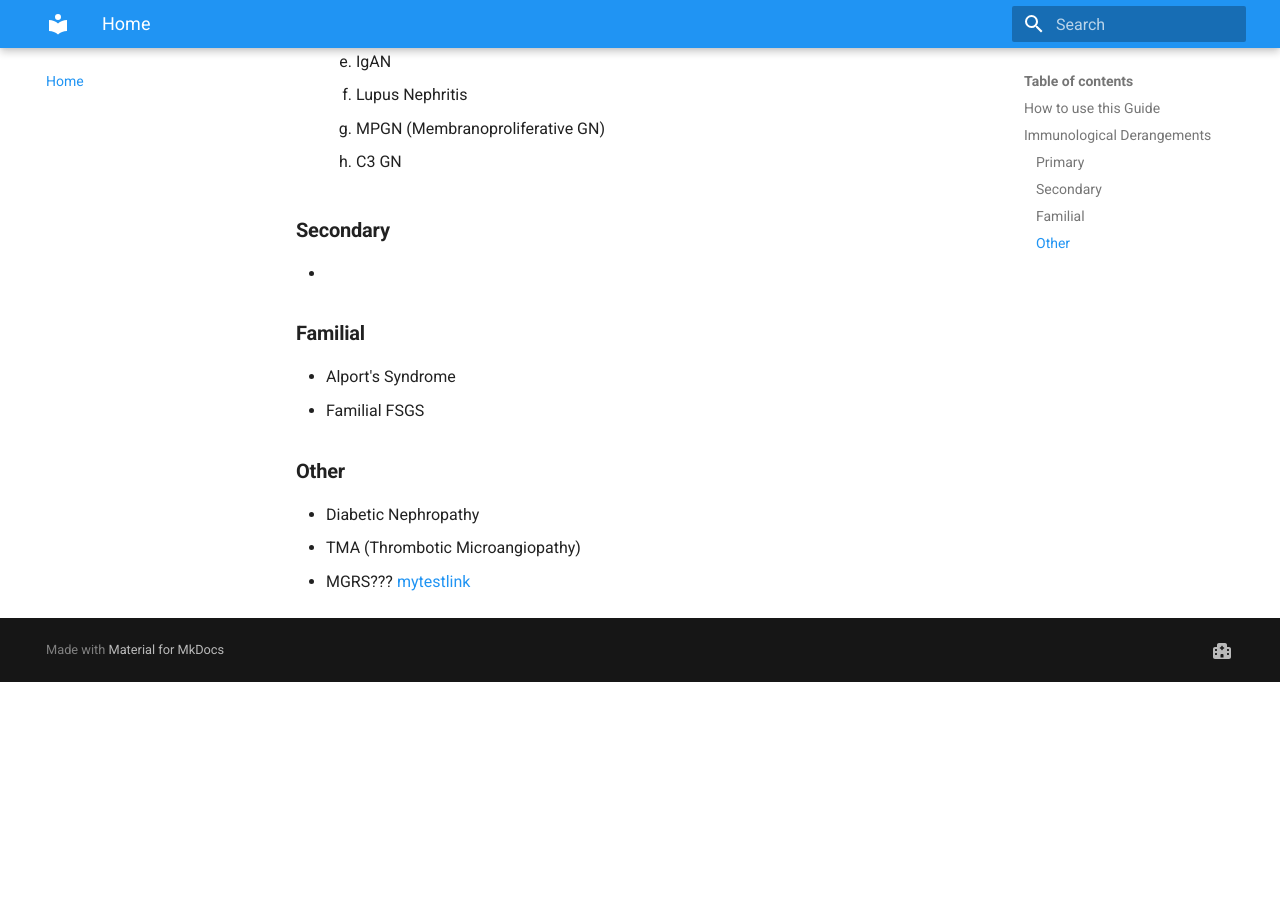
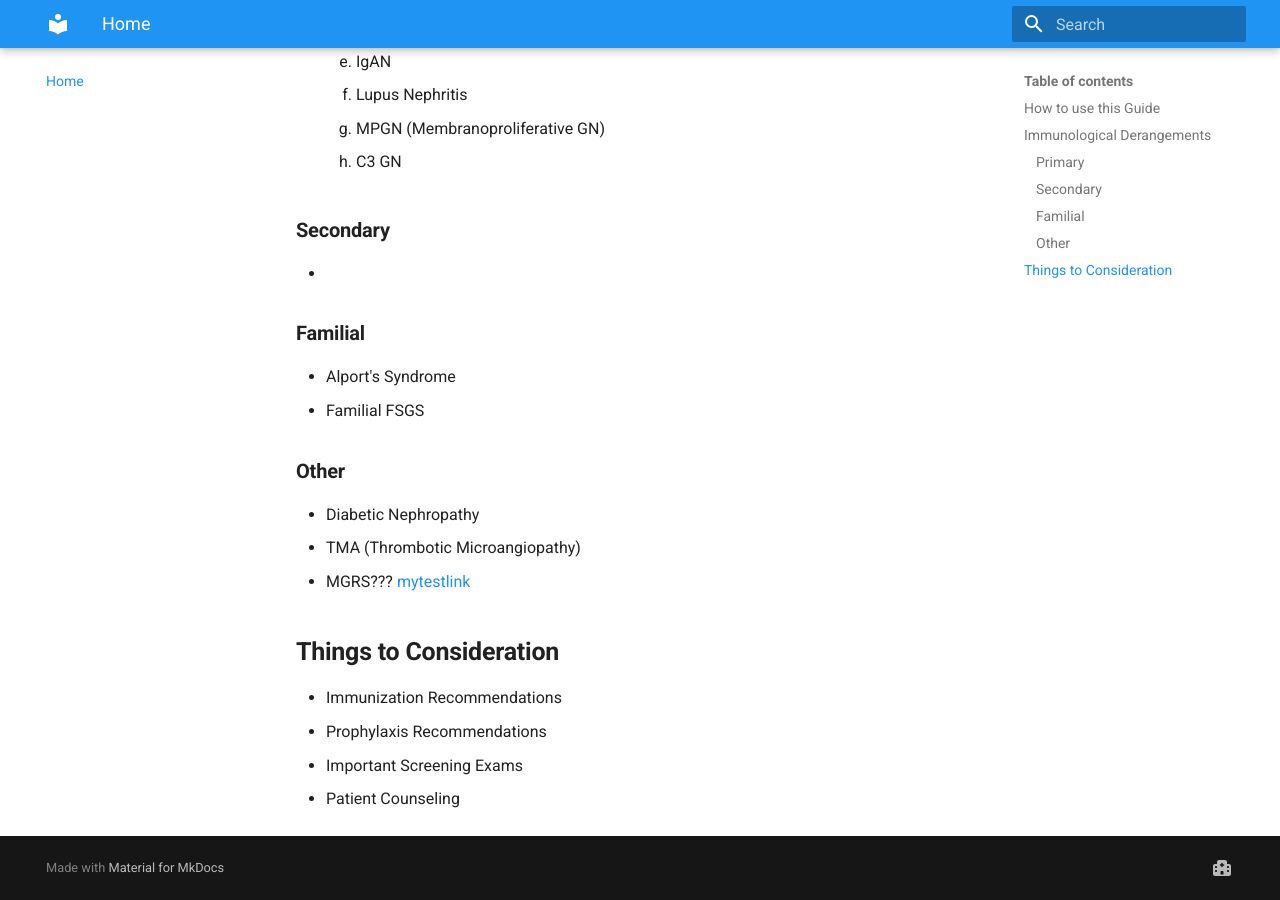
Before and after one commit to TTUNEPH2025/GN, an MkDocs documentation site: the page built from docs/index.md, in a window 1280 px wide and 900 px high, scrolled down 863 px. Built offline with MkDocs 1.6.1 and Material for MkDocs 9.7.7, drawn with Linux system fonts in a browser that asks for light colours; before the commit the page ends 1545 px from its top, so only the background shows below that.

Commit message:
Update index.md

```diff
--- a/docs/index.md
+++ b/docs/index.md
@@ -29,3 +29,8 @@
 * TMA (Thrombotic Microangiopathy)
 * MGRS???
 [mytestlink](Test.md)
+## **Things to Consideration**
+* Immunization Recommendations
+* Prophylaxis Recommendations
+* Important Screening Exams
+* Patient Counseling
```
